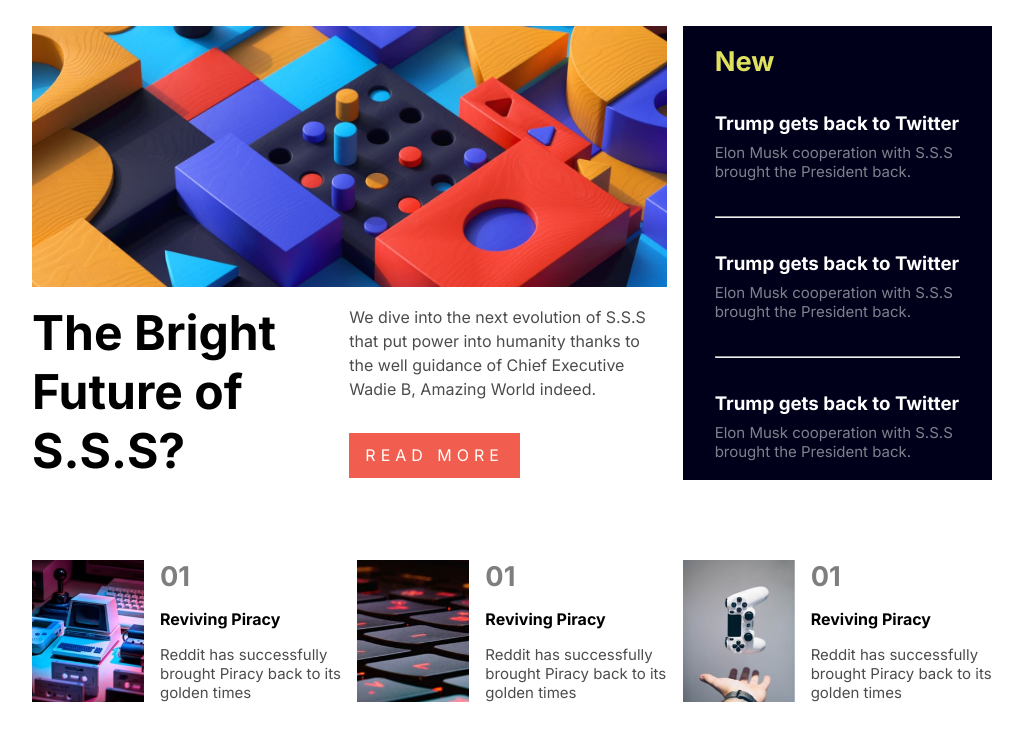
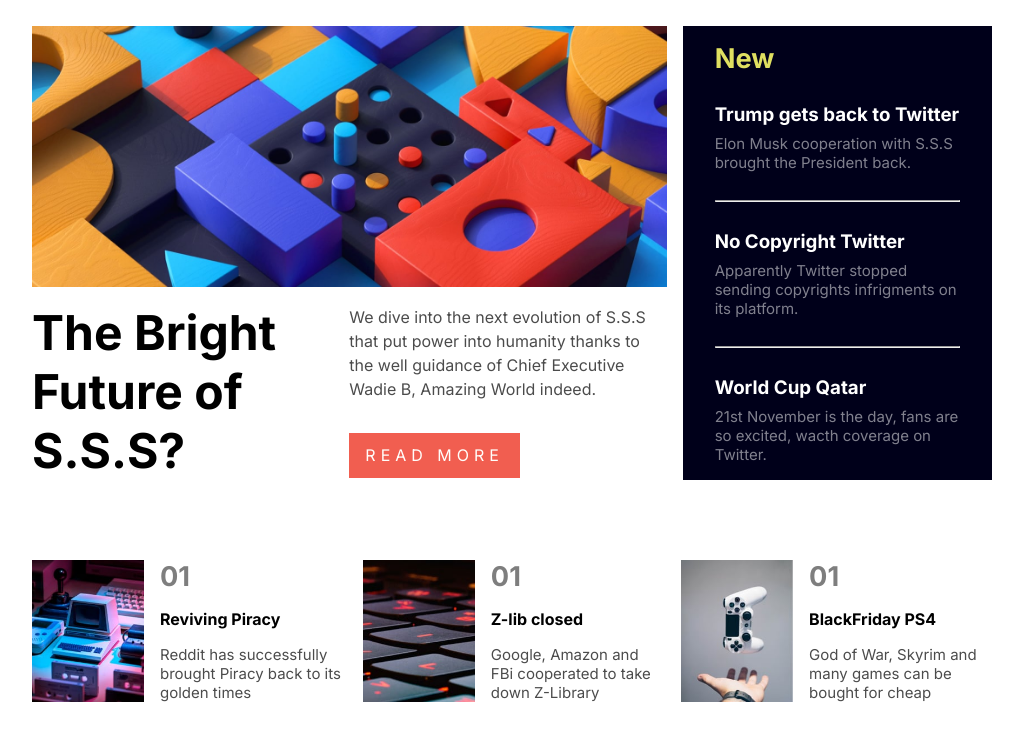
Before and after one commit to WadieBenabdouh/news-homepage, a plain HTML site: page index.html in a window 1280 px wide. Shown: the part 110-850 px from the top of the page, without its empty margins (128-1151 px from the left). Drawn offline with Linux system fonts and the light colour scheme.

Commit message:
desktop done

```diff
--- a/index.html
+++ b/index.html
@@ -60,13 +60,13 @@
             </div>
             <hr>
             <div class="new">
-                <h3>Trump gets back to Twitter</h3>
-                <p>Elon Musk cooperation with S.S.S brought the President back.</p>
+                <h3>No Copyright Twitter</h3>
+                <p>Apparently Twitter stopped sending copyrights infrigments on its platform.</p>
             </div>
             <hr>
             <div class="new">
-                <h3>Trump gets back to Twitter</h3>
-                <p>Elon Musk cooperation with S.S.S brought the President back.</p>
+                <h3>World Cup Qatar</h3>
+                <p>21st November is the day, fans are so excited, wacth coverage on Twitter.</p>
             </div>
         </div>
     <!-- aside end-->
@@ -87,8 +87,8 @@
             <img class="topic-img" src="/assets/images/image-top-laptops.jpg" alt="">
             <div class="topic-wrapper">
                 <h3>01</h3>
-                <p>Reviving Piracy</p>
-                <p>Reddit has successfully brought Piracy back to its golden times</p>
+                <p>Z-lib closed</p>
+                <p>Google, Amazon and FBi cooperated to take down Z-Library</p>
             </div>
         </div>
 
@@ -96,8 +96,8 @@
             <img class="topic-img" src="/assets/images/image-gaming-growth.jpg" alt="">
             <div class="topic-wrapper">
                 <h3>01</h3>
-                <p>Reviving Piracy</p>
-                <p>Reddit has successfully brought Piracy back to its golden times</p>
+                <p>BlackFriday PS4</p>
+                <p>God of War, Skyrim and many games can be bought for cheap</p>
             </div>
         </div>
     </div>
```
